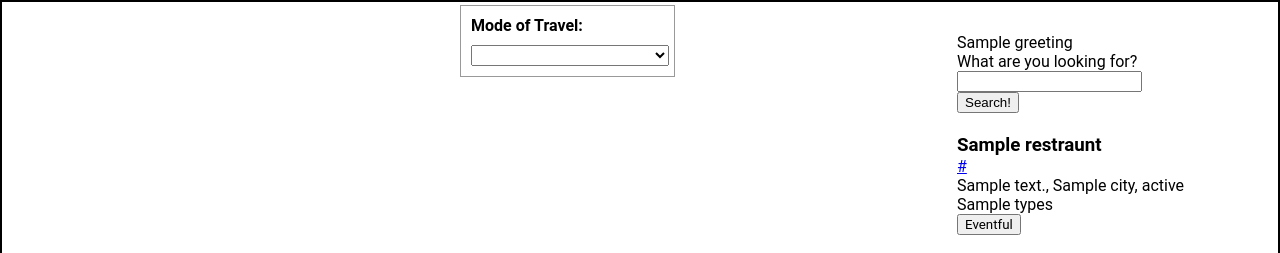
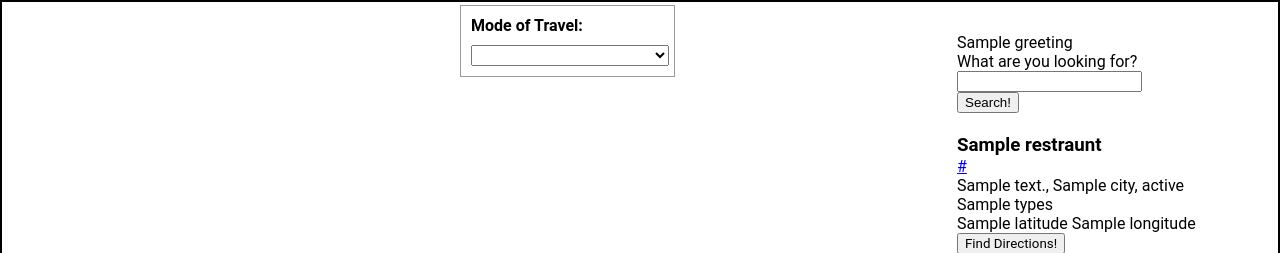
Before and after one commit to emam97/triptrap, a Python web app: template template/directions.html in a window 1280 px wide. Shown: the top 253 px of the page. Run offline with Jinja, Linux system fonts and the light colour scheme; the template is opened without the code that fills it: most values are stand-ins (such as "Sample title", 1, 10 or a date in 2020); some libraries are stand-ins or nearby versions.

Commit message:
Destination Not Working

```diff
--- a/main.py
+++ b/main.py
@@ -128,6 +128,8 @@ class YelpHandler(webapp2.RequestHandler):
             r.city = a['location']['display_address'][1]
             r.state = a['location']['display_address'][2]
             r.categories = a['categories'][0]
+            r.latitude = response['region']['center']['latitude']
+            r.longitude = response['region']['center']['longitude']
             for b in range (0, len(r.categories)):
                 r.types = a['categories'][0][b]
                 break
--- a/resources/directions.js
+++ b/resources/directions.js
@@ -10,6 +10,7 @@ var end;
 var infowindow;
 var url;
 var url1;
+
 window.onload = function() {
   var startPos;
   map = new google.maps.Map(document.getElementById('map-canvas'), {
@@ -20,9 +21,14 @@ window.onload = function() {
     startPos = position;
     lat = startPos.coords.latitude;
     lon = startPos.coords.longitude;
-    console.log(lat, lon);
+    function destination()
+    {
+    end_lat = document.getElementById("locationlat");
+    end_lon = document.getElementById("locationlon");
+    console.log(end_lat, end_lon);
     start = new google.maps.LatLng(lat, lon);
     end = new google.maps.LatLng(end_lat, end_lon);
+    }
     url = "/eventful?lat="+lat+"lon="+lon;
     console.log(url);
     $("#eventful").attr('href',url);
@@ -58,7 +64,7 @@ function calcRoute() {
   var marker = new google.maps.Marker({
       position: start,
       map: map,
-      title: 'Hello World!'
+      title: 'You are here!'
   });
   directionsService.route(request, function(response, status) {
     if (status == google.maps.DirectionsStatus.OK) {
--- a/template/directions.html
+++ b/template/directions.html
@@ -37,6 +37,10 @@
             <a href= {{ restraunt.url }} > {{ restraunt.url }} </a>
             <div> {{ restraunt.address }}, {{ restraunt.city }}, {{ restraunt.state }} </div>
             <div>{{ restraunt.types }}</div>
+            <div><a id="locationlat">{{ restraunt.latitude }}</a>
+              <a id="locationlon">{{ restraunt.longitude }}</a>
+              <button id="locbutton" onclick="destination()">Find Directions!</button>
+            </div>
             {% endfor %}
         <a id= "eventful"> <button type = "button" name="Eventful Results">Eventful</button></a>
         <h1> {% for event in events %} </h1>
```
Also changed, not shown: 6 other files.
